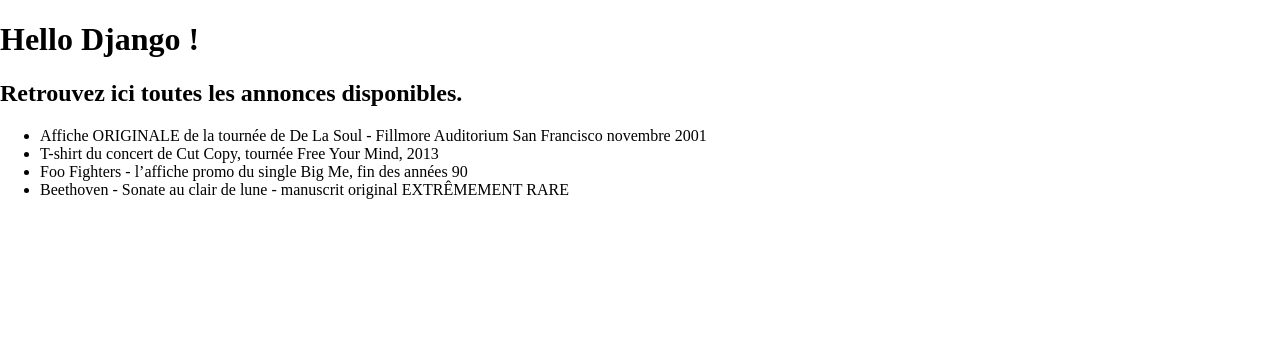
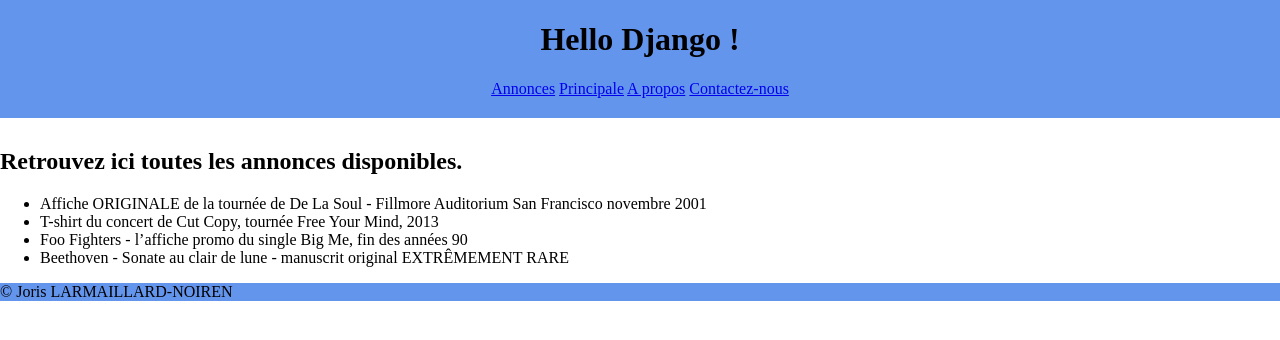
Before and after one commit to 31Joojo/django-web-app, a Django app: page /ads/ in a window 1280 px wide. Shown: the top 340 px of the page. Run offline with Django 5.2, Linux system fonts and the light colour scheme; data comes from the database, SQL or seed files in the repository.

Commit message:
Mise en forme du gabarit "base"

```diff
--- a/merchex/listings/templates/listings/base.html
+++ b/merchex/listings/templates/listings/base.html
@@ -10,9 +10,26 @@
 </head>
 <body>
 
-    <h1>Hello Django !</h1>
+    <header>
+        <div>
+            <h1>Hello Django !</h1>
+        </div>
+
+        <div>
+            <nav class="nav-bar">
+                <a href="#ads">Annonces</a>
+                <a href="#hello">Principale</a>
+                <a href="#about-us">A propos</a>
+                <a href="#contact-us">Contactez-nous</a>
+            </nav>
+        </div>
+    </header>
 
     {% block content %}{% endblock %}
 
+    <footer>
+        © Joris LARMAILLARD-NOIREN
+    </footer>
+
 </body>
 </html>
```
